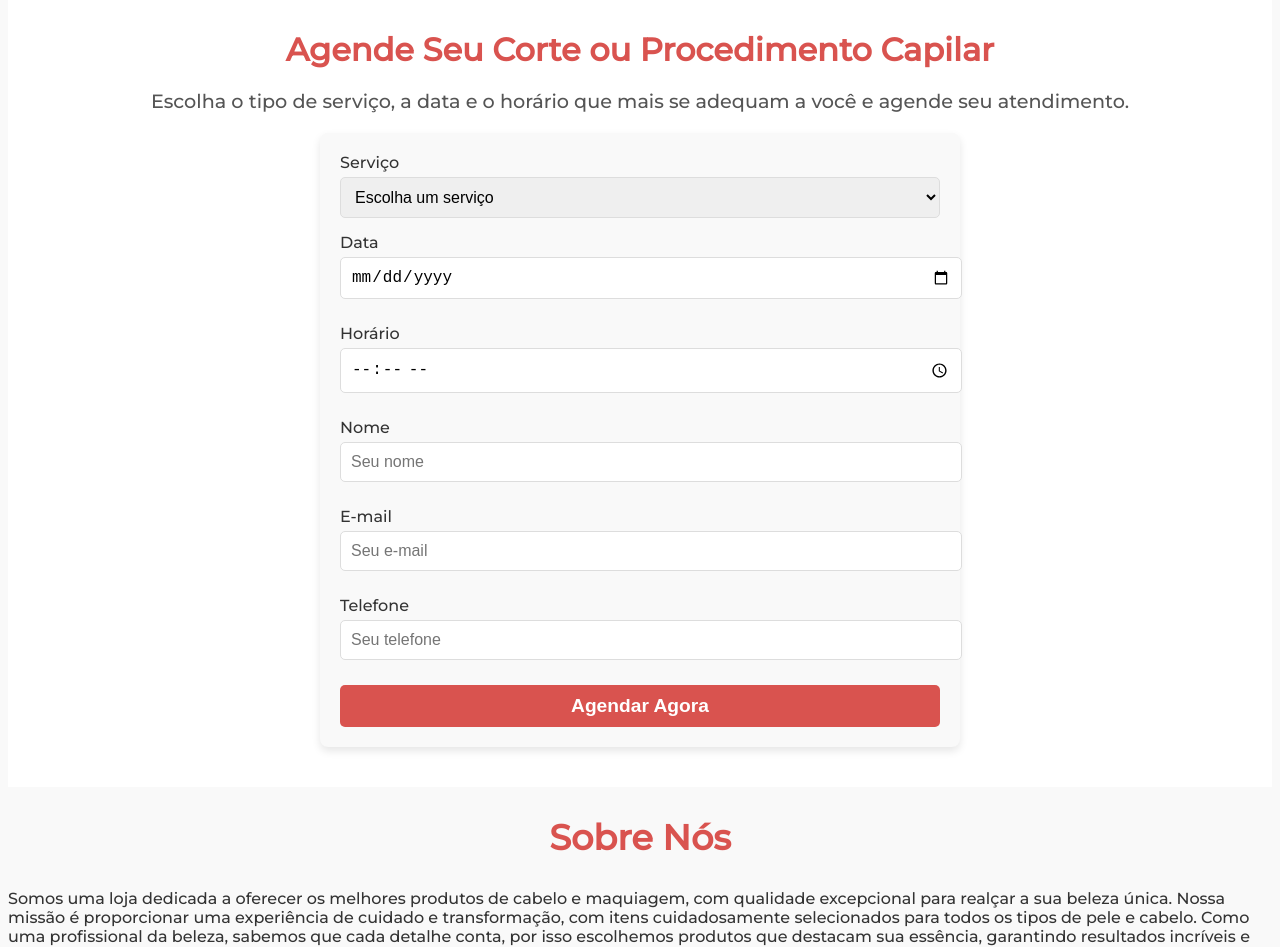
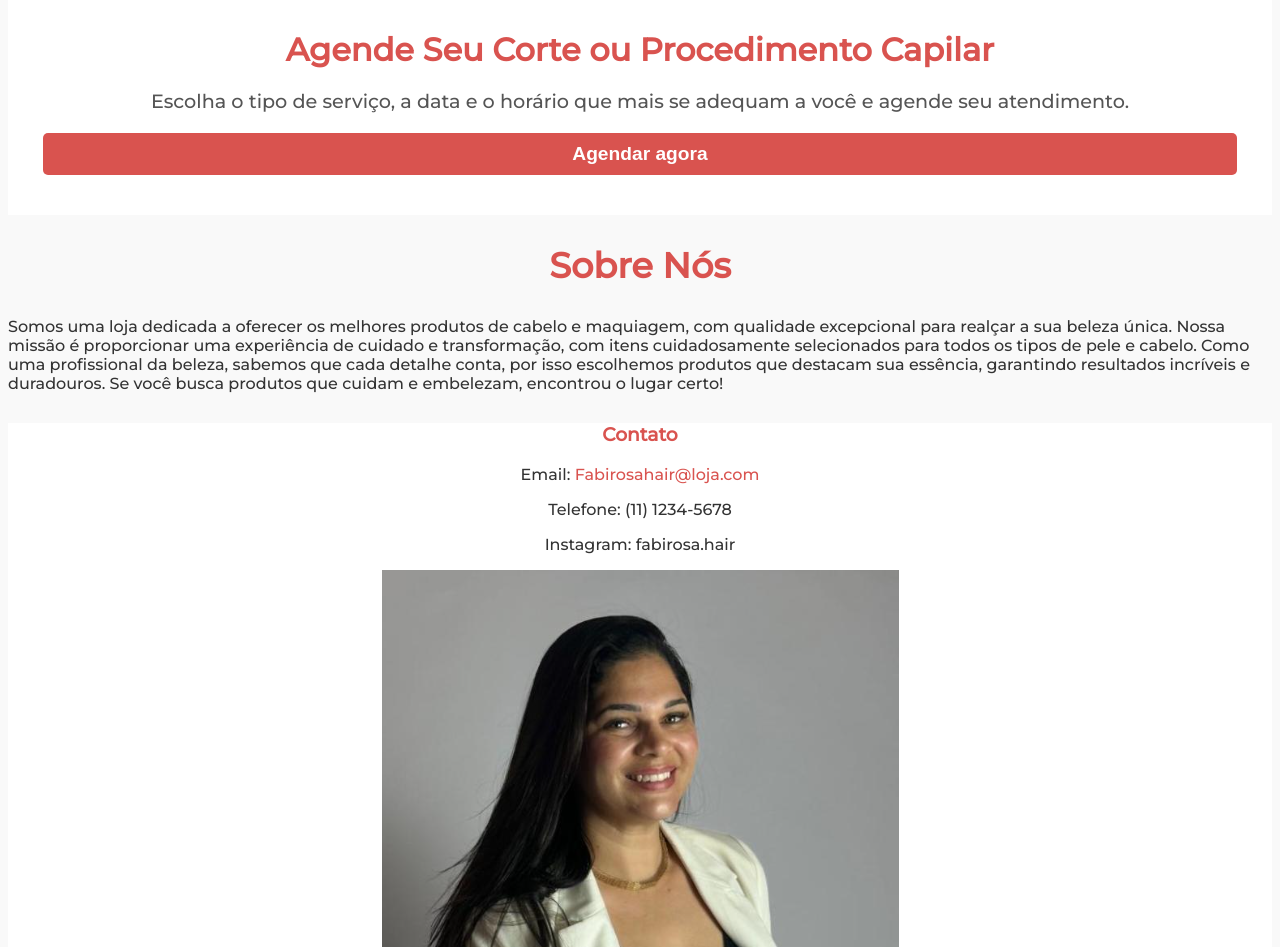
Before and after one commit to marcos110123/salao, a plain HTML site: page index.html in a window 1280 px wide. Shown: the part 1980-2927 px from the top of the page. Drawn offline with Linux system fonts and the light colour scheme.

Commit message:
Sua mensagem de commit

```diff
--- a/index.html
+++ b/index.html
@@ -217,63 +217,16 @@
   </section>
 
 
-      <section id="agendamento">
-        <div class="container">
-            <h2>Agende Seu Corte ou Procedimento Capilar</h2>
-            <p>Escolha o tipo de serviço, a data e o horário que mais se adequam a você e agende seu atendimento.</p>
+  <section id="agendamento">
+    <div class="container">
+        <h2>Agende Seu Corte ou Procedimento Capilar</h2>
+        <p>Escolha o tipo de serviço, a data e o horário que mais se adequam a você e agende seu atendimento.</p>
+        <!-- Usando o <button> com onclick -->
+        <button onclick="window.open('https://www.prks.com.br/FABIROSAHAIR', '_blank');" class="btn">Agendar agora</button>
 
-            <!-- Formulário com action do Formspree -->
-            <form id="agendamento-form" action="https://formspree.io/f/xovenlrq" method="POST" target="_blank">
-                <!-- Seleção do serviço -->
-                <div class="form-group">
-                    <label for="servico">Serviço</label>
-                    <select id="servico" name="servico" required>
-                        <option value="">Escolha um serviço</option>
-                        <option value="corte">Corte de Cabelo</option>
-                        <option value="quimica">Procedimento Químico</option>
-                        <option value="hidratação">Hidratação e Reparação</option>
-                    </select>
-                </div>
-                <!-- Seleção da data -->
-                <div class="form-group">
-                    <label for="data">Data</label>
-                    <input type="date" id="data" name="data" required>
-                </div>
+    </div>
+</section>
 
-                <!-- Seleção do horário -->
-                <div class="form-group">
-                    <label for="horario">Horário</label>
-                    <input type="time" id="horario" name="horario" required>
-                </div>
-
-                <!-- Nome do cliente -->
-                <div class="form-group">
-                    <label for="nome">Nome</label>
-                    <input type="text" id="nome" name="nome" placeholder="Seu nome" required>
-                </div>
-
-                <!-- E-mail do cliente -->
-                <div class="form-group">
-                    <label for="email">E-mail</label>
-                    <input type="email" id="email" name="email" placeholder="Seu e-mail" required>
-                </div>
-
-                <!-- Número de telefone -->
-                <div class="form-group">
-                    <label for="telefone">Telefone</label>
-                    <input type="tel" id="telefone" name="telefone" placeholder="Seu telefone" required>
-                </div>
-
-                <!-- Botão para agendar -->
-                <button type="submit" class="btn">Agendar Agora</button>
-            </form>
-
-            <!-- Mensagem de confirmação após o agendamento -->
-            <div id="confirmacao" style="display:none; margin-top: 20px;">
-                <p>Seu agendamento foi realizado com sucesso! Entraremos em contato para confirmar o horário.</p>
-            </div>
-        </div>
-    </section>
     <!-- Seção Sobre a Loja -->
     <section id="sobre" class="fade-in">
       <h2>Sobre Nós</h2>
```
